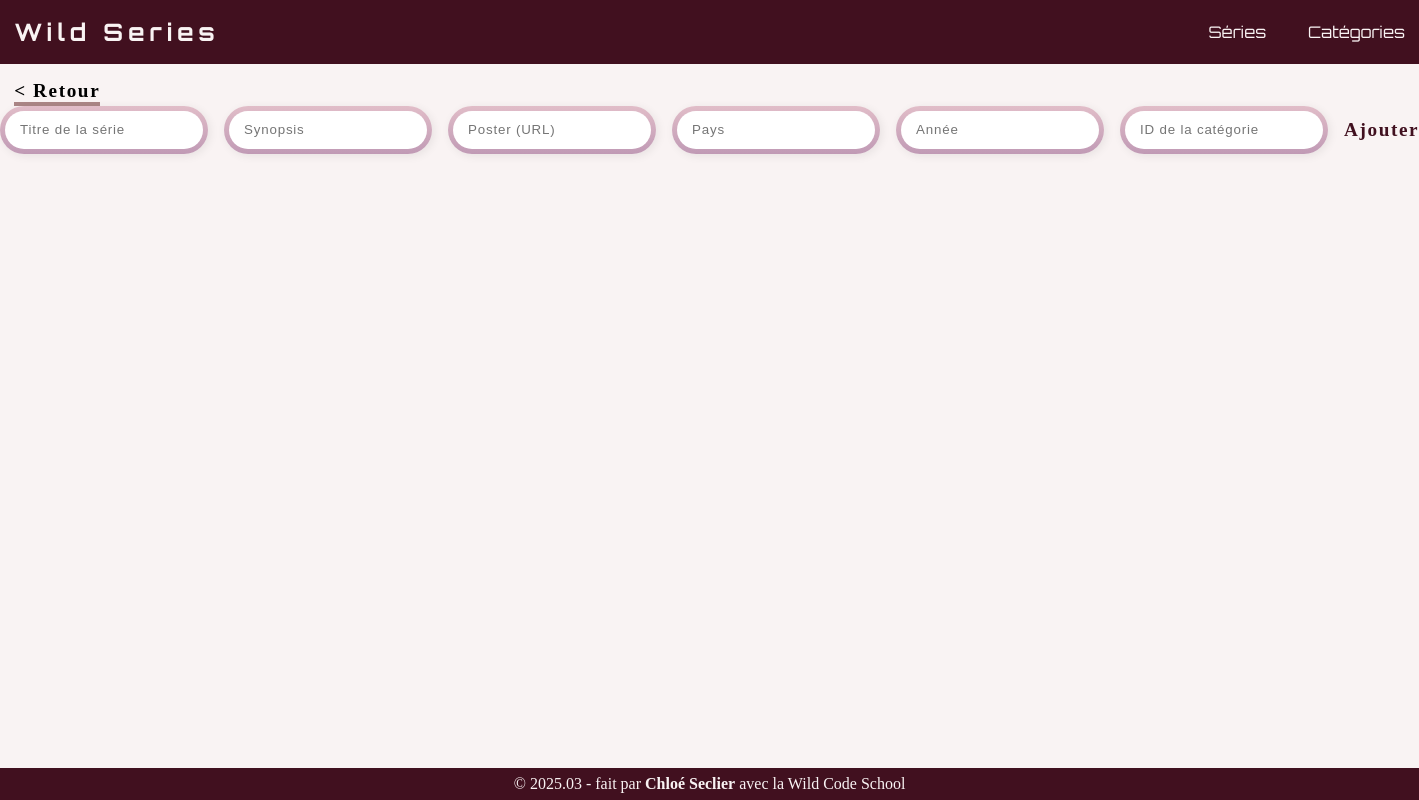
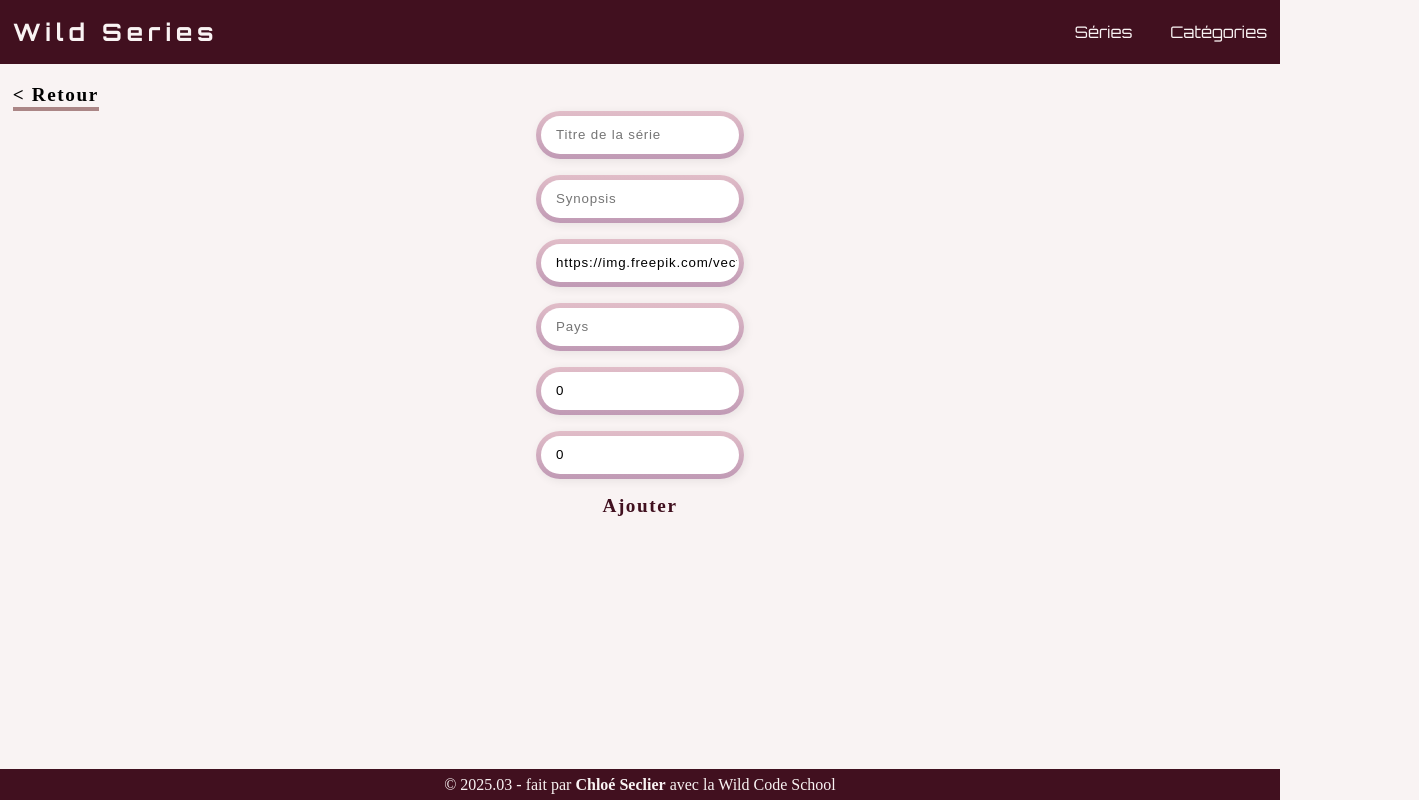
Before and after one commit to ChloeSeclier/CS-wild-series2, a React (Vite) app in the folder client/: page /programs/new in a window 1280 px wide. Shown: the whole page, 1419 px wide, since content can reach past the window. Built offline with nearby package versions, Linux system fonts and the light colour scheme; a web font is replaced by a local one.

Commit message:
update programform

```diff
--- a/client/src/components/ProgramForm.tsx
+++ b/client/src/components/ProgramForm.tsx
@@ -32,10 +32,15 @@ export default function ProgramForm({
 
           const title = formData.get("title") as string;
           const synopsis = formData.get("synopsis") as string;
-          const poster = formData.get("poster") as string;
+          let poster = formData.get("poster") as string;
           const country = formData.get("country") as string;
           const year = formData.get("year") as string;
           const category_id = formData.get("category_id") as string;
+
+          if (!poster) {
+            poster =
+              "https://img.freepik.com/vecteurs-premium/vecteur-icone-image-par-defaut-page-image-manquante-pour-conception-site-web-application-mobile-aucune-photo-disponible_87543-11093.jpg";
+          }
 
           onSubmit({
             title,
@@ -65,15 +70,17 @@ export default function ProgramForm({
               className="input"
               type="text"
               name="synopsis"
+              defaultValue={defaultValue.synopsis}
             />
           </div>
           <div className="InputContainer">
             <input
-              placeholder="Poster (URL)"
+              placeholder="Image URL"
               id="poster"
               className="input"
               type="text"
               name="poster"
+              defaultValue={defaultValue.poster}
             />
           </div>
           <div className="InputContainer">
@@ -83,6 +90,7 @@ export default function ProgramForm({
               className="input"
               type="text"
               name="country"
+              defaultValue={defaultValue.country}
             />
           </div>
           <div className="InputContainer">
@@ -92,6 +100,7 @@ export default function ProgramForm({
               className="input"
               type="number"
               name="year"
+              defaultValue={defaultValue.year}
             />
           </div>
           <div className="InputContainer">
@@ -101,10 +110,13 @@ export default function ProgramForm({
               className="input"
               type="number"
               name="category_id"
+              defaultValue={defaultValue.category_id}
             />
           </div>
 
-          <button type="submit">{children}</button>
+          <button type="submit" className="button-ajouter">
+            {children}
+          </button>
         </div>
       </form>
     </>
--- a/client/src/pages/ProgramNew.tsx
+++ b/client/src/pages/ProgramNew.tsx
@@ -8,7 +8,8 @@ export default function ProgramNew() {
   const newProgram = {
     title: "",
     synopsis: "",
-    poster: "",
+    poster:
+      "https://img.freepik.com/vecteurs-premium/vecteur-icone-image-par-defaut-page-image-manquante-pour-conception-site-web-application-mobile-aucune-photo-disponible_87543-11093.jpg",
     country: "",
     year: 0,
     category_id: 0,
--- a/client/src/pages/pages.css
+++ b/client/src/pages/pages.css
@@ -21,11 +21,13 @@ a {
 /* ---------------Container formulaire button + input-------------- */
 .container-form {
   display: flex;
-  flex-direction: row;
+  flex-direction: column;
+  flex-wrap: wrap;
+  align-items: center;
   gap: 1rem;
 }
 
-/* --------------------Button-------------------- */
+/* --------------------Button ajouter-------------------- */
 /* From Uiverse.io by satyamchaudharydev */
 
 button {
@@ -38,9 +40,11 @@ button {
   cursor: pointer;
   font-size: 1.2rem;
   font-weight: 600;
+  position: relative;
+  display: inline-block;
 }
 
-button {
+.button-ajouter {
   --primary-color: #41101f;
   --hovered-color: #ab8686;
   position: relative;
@@ -48,24 +52,24 @@ button {
   align-items: center;
 }
 
-button p {
+.button-ajouter p {
   margin: 0;
   position: relative;
   color: var(--primary-color);
 }
 
-button::after {
+.button-ajouter::after {
   position: absolute;
   content: "";
   width: 0;
   left: 0;
-  bottom: 10px;
+  bottom: 0;
   background: var(--hovered-color);
   height: 2px;
   transition: 0.3s ease-out;
 }
 
-button p::before {
+.button-ajouter p::before {
   position: absolute;
   content: "Ajouter";
   width: 0%;
@@ -75,11 +79,11 @@ button p::before {
   transition: 0.3s ease-out;
 }
 
-button:hover::after {
+.button-ajouter:hover::after {
   width: 100%;
 }
 
-button:hover p::before {
+.button-ajouter:hover p::before {
   width: 100%;
 }
 
```
Also changed, not shown: 1 other file (tests, documents, lock files or other folders).
